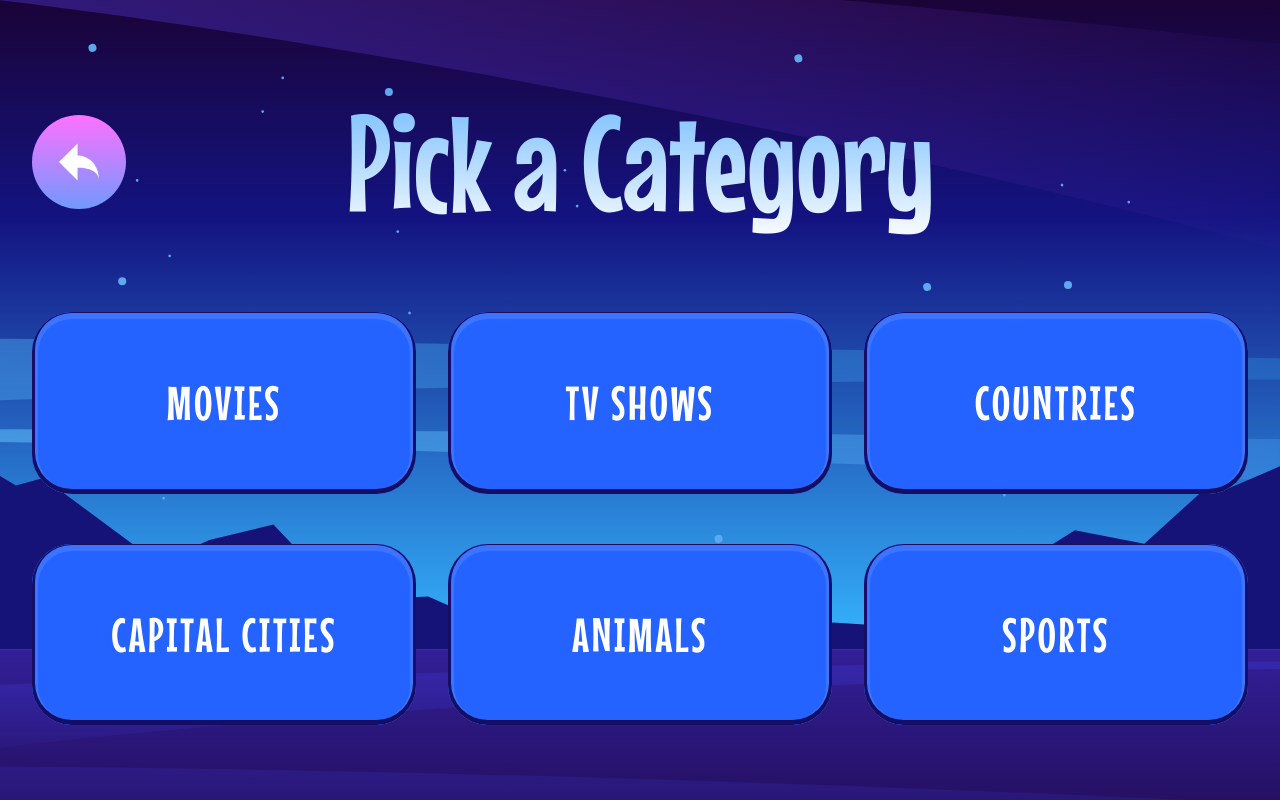
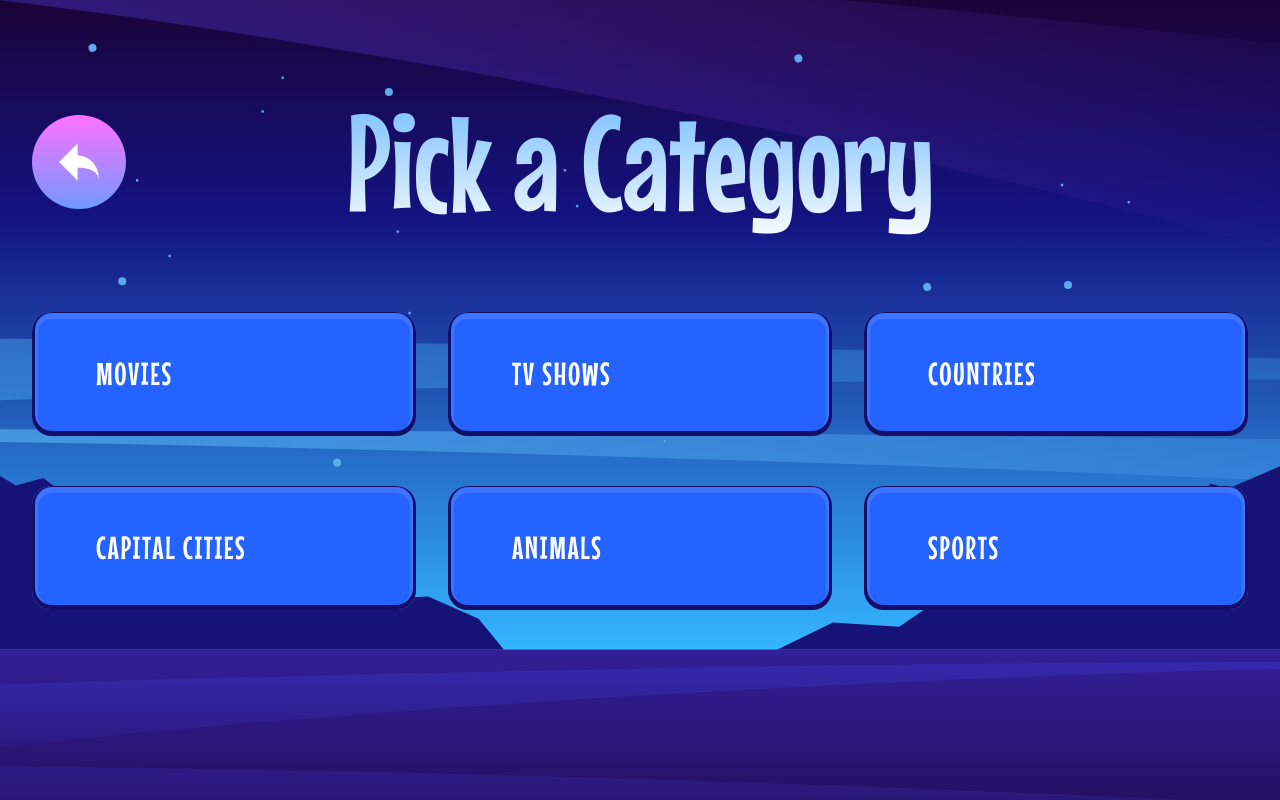
Before and after one commit to keremenen/hangman, a React (Vite) app: page /categories in a window 1280 px wide. Built offline with nearby package versions, Linux system fonts and the light colour scheme.

Commit message:
Merge categoru button with button component

```diff
--- a/src/components/boards/category-pick-board.tsx
+++ b/src/components/boards/category-pick-board.tsx
@@ -10,9 +10,10 @@ import BackIcon from "../../assets/images/icon-back.svg?react";
 import Heading from "../heading";
 import IconButton from "../icon-button";
 import HeaderWrapper from "../header-wrapper";
-import CategoryButton from "../category-button";
+
 import FullPageContainer from "../full-page-container";
 import { useEffect } from "react";
+import Button from "../button";
 
 export default function CategoryPickBoard() {
   const navigate = useNavigate();
@@ -51,16 +52,17 @@ export default function CategoryPickBoard() {
       <GameCategories>
         {categories?.map((category, index) => (
           // <Link to={`/app?category=${slugify(category)}`} key={index}>
-          <CategoryButton
+          <Button
             key={index}
             value={category}
+            size="large"
             onClick={() => {
               startGameWithSelectedCategory(category);
               navigate(`/app?/category=${slugify(category)}`);
             }}
           >
             {category}
-          </CategoryButton>
+          </Button>
           // </Link>
         ))}
       </GameCategories>
--- a/src/components/button.tsx
+++ b/src/components/button.tsx
@@ -7,6 +7,7 @@ type ButtonProps = ButtonHTMLAttributes<HTMLButtonElement> & {
   className?: string;
   onClick?: () => void;
   variant?: "primary" | "secondary";
+  size?: "default" | "large";
 };
 
 const buttonVariants = cva(
@@ -19,19 +20,27 @@ const buttonVariants = cva(
         secondary:
           "bg-pink-gradient shadow-secondary-button hover:brightness-125 focus-visible:brightness-125",
       },
+      size: {
+        default: "w-auto",
+        large: "py-6 w-full sm:py-[62px] text-[24px] rounded-[20px]",
+      },
     },
     defaultVariants: {
       variant: "primary",
+      // size: "default",
     },
   },
 );
 
 const Button = forwardRef<HTMLButtonElement, ButtonProps>(
-  ({ variant = "primary", className, children, onClick, ...props }, ref) => {
+  (
+    { variant = "primary", className, size, children, onClick, ...props },
+    ref,
+  ) => {
     return (
       <button
         ref={ref}
-        className={cn(buttonVariants({ variant, className }))}
+        className={cn(buttonVariants({ variant, className, size }))}
         onClick={onClick}
         {...props}
       >
--- a/src/components/category-button.tsx
+++ /dev/null
@@ -1,24 +0,0 @@
-import { cva } from "class-variance-authority";
-import { cn } from "../lib/utils";
-import { ButtonHTMLAttributes } from "react";
-
-type CategoryButtonProps = ButtonHTMLAttributes<HTMLButtonElement> & {
-  children: string;
-  className?: string;
-};
-
-const buttonVariants = cva(
-  "flex items-center justify-center bg-blue py-6 rounded-[20px] w-full uppercase shadow-primary-button sm:py-[62px] text-[24px] sm:text-heading-m sm:rounded-[40px] tracking-wider",
-);
-
-export default function CategoryButton({
-  className,
-  children,
-  ...props
-}: CategoryButtonProps) {
-  return (
-    <button className={cn(buttonVariants({ className }))} {...props}>
-      {children}
-    </button>
-  );
-}
```
